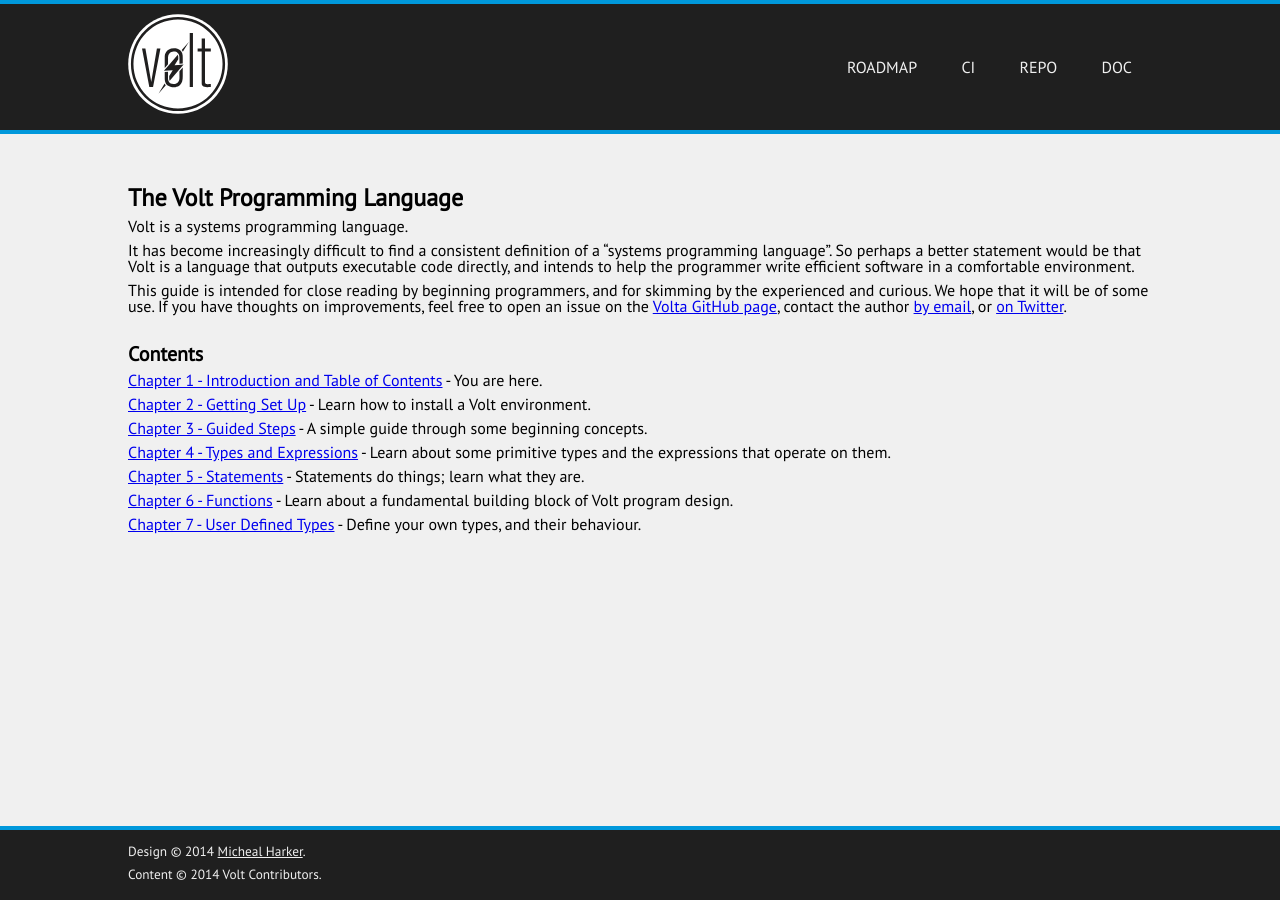
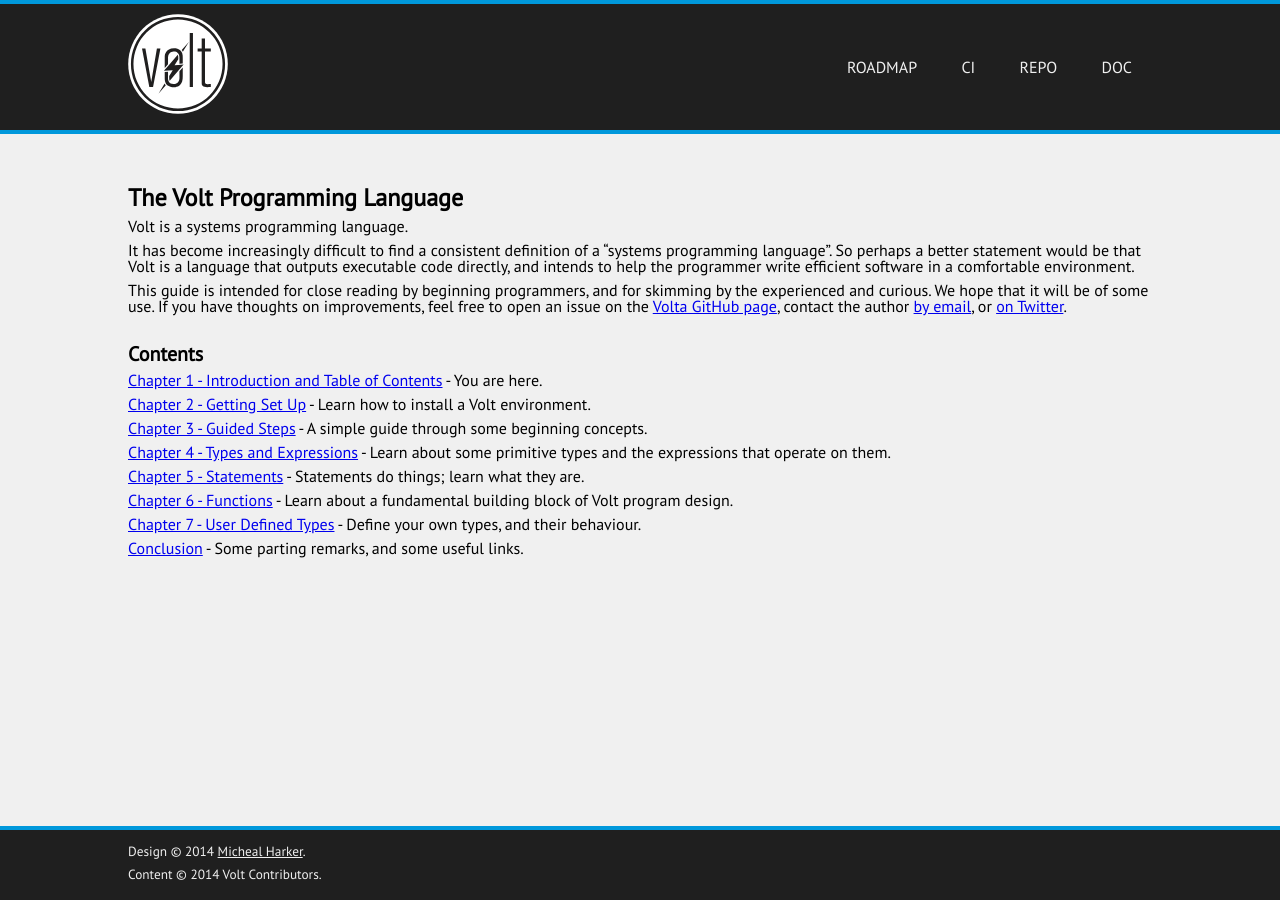
Before and after one commit to VoltLang/Website, a Jekyll site: the page built from doc/tvpl/c1-intro.md, in a window 1280 px wide. Built offline with Jekyll 4.4.1, drawn with Linux system fonts in a browser that asks for light colours.

Commit message:
doc: tvpl: Add conclusion link to chapter 1.

```diff
--- a/doc/tvpl/c1-intro.md
+++ b/doc/tvpl/c1-intro.md
@@ -25,3 +25,5 @@
 [Chapter 6 - Functions](c6-functions.html) - Learn about a fundamental building block of Volt program design.
 
 [Chapter 7 - User Defined Types](c7-user-types.html) - Define your own types, and their behaviour.
+
+[Conclusion](conclusion.html) - Some parting remarks, and some useful links.
```
